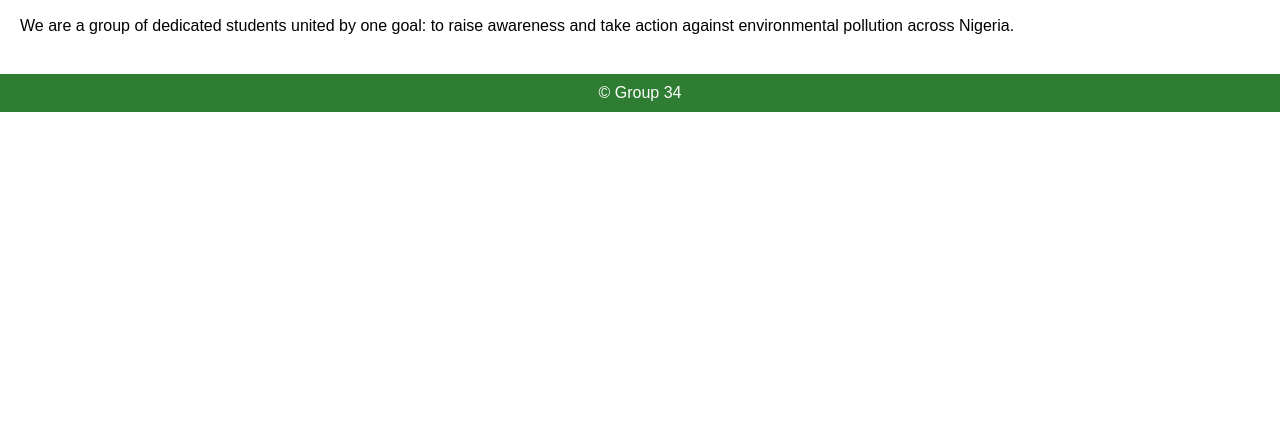
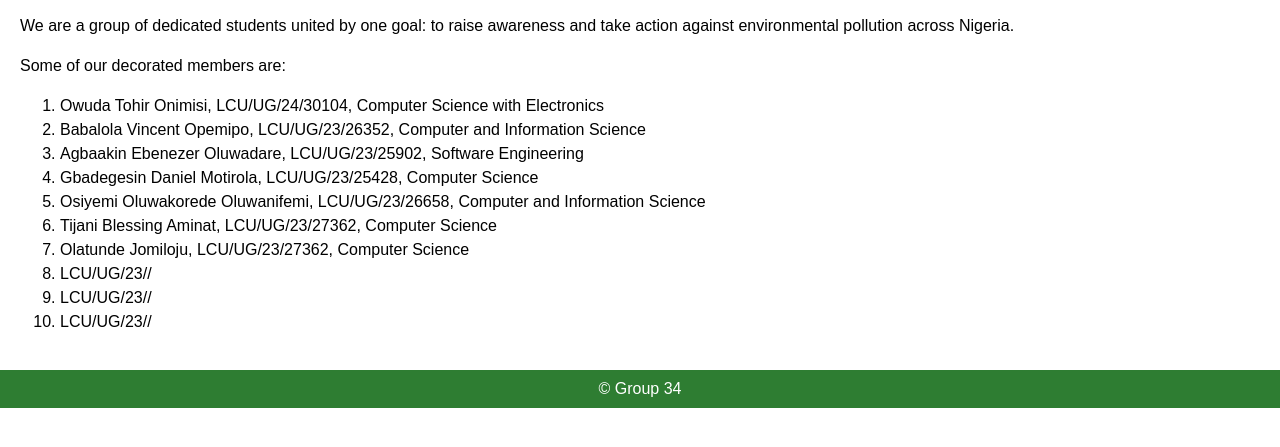
Before and after one commit to Tohir564/ICT-PROJECT, a plain HTML site: page about.html in a window 1280 px wide. Shown: the part 173-620 px from the top of the page. Drawn offline with Linux system fonts and the light colour scheme.

Commit message:
Update about.html

```diff
--- a/about.html
+++ b/about.html
@@ -25,6 +25,19 @@
     <main>
         <h1>About Us</h1>
         <p>We are a group of dedicated students united by one goal: to raise awareness and take action against environmental pollution across Nigeria.</p>
+        <p>Some of our decorated members are:</p>
+        <ol>
+            <li>Owuda Tohir Onimisi, LCU/UG/24/30104, Computer Science with Electronics</li>
+             <li>Babalola Vincent Opemipo, LCU/UG/23/26352, Computer and Information Science</li>
+             <li>Agbaakin Ebenezer Oluwadare, LCU/UG/23/25902, Software Engineering</li>
+             <li>Gbadegesin Daniel Motirola, LCU/UG/23/25428, Computer Science</li>
+             <li>Osiyemi Oluwakorede Oluwanifemi, LCU/UG/23/26658, Computer and Information Science</li>
+             <li>Tijani Blessing Aminat, LCU/UG/23/27362, Computer Science</li>
+             <li>Olatunde Jomiloju, LCU/UG/23/27362, Computer Science</li>
+             <li>LCU/UG/23//</li>
+             <li>LCU/UG/23//</li>
+             <li>LCU/UG/23//</li>
+        </ol>
     </main>
 
     <footer>
```
